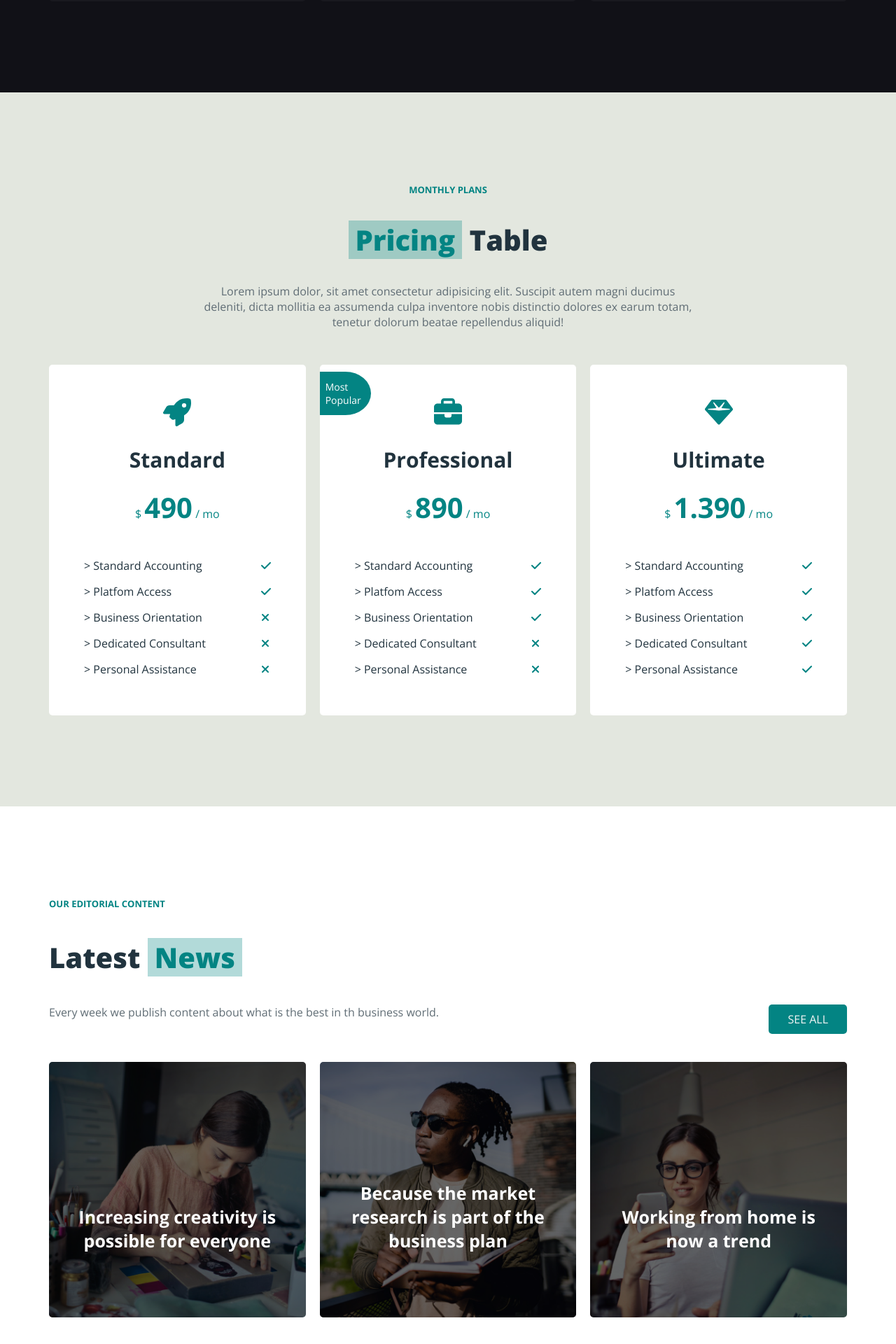
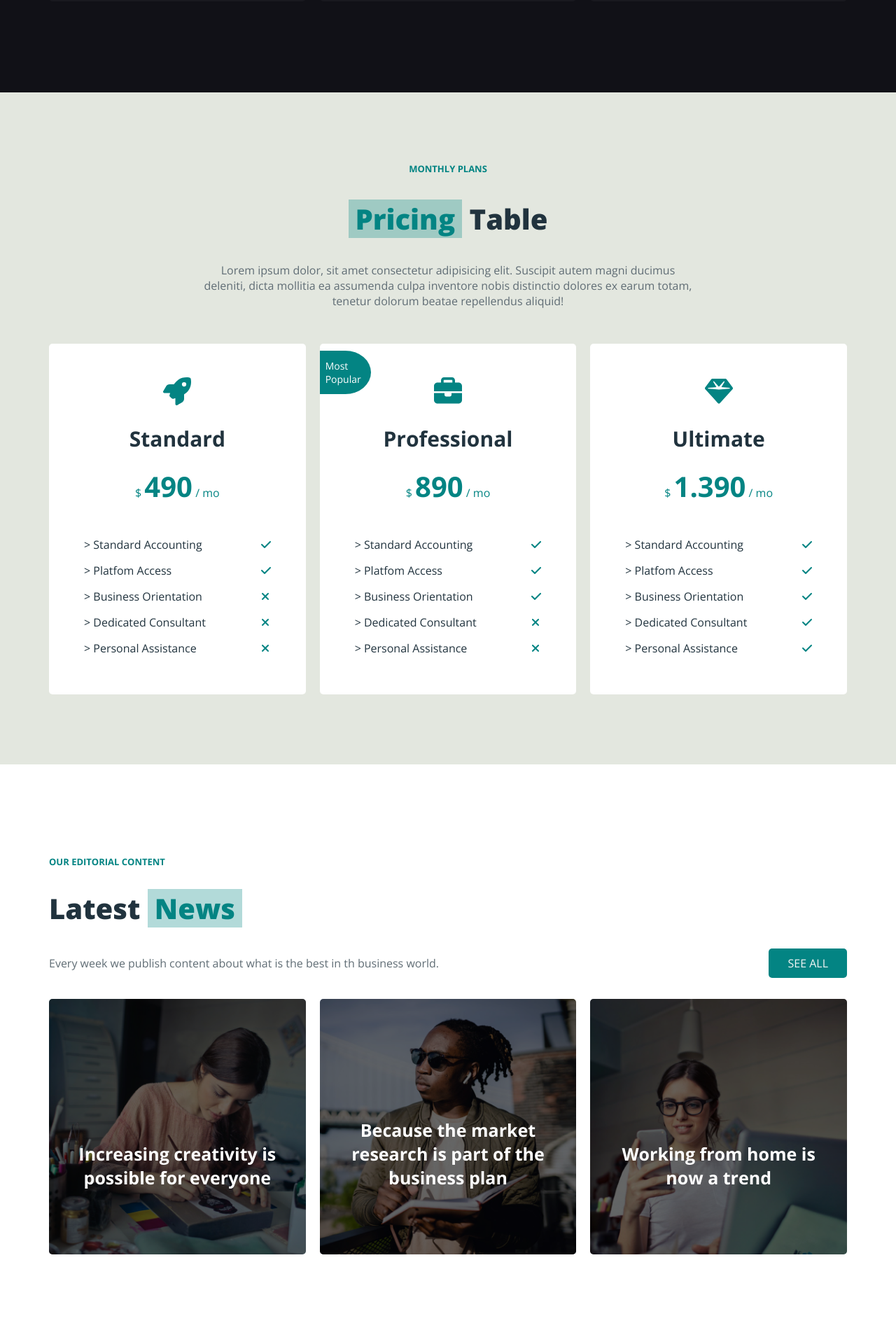
Before and after one commit to RiccardoImperato/proj-html-vuejs, a Vue app: page / in a window 1280 px wide. Shown: the part 2980-4900 px from the top of the page at 70% size. Built offline with nearby package versions, Linux system fonts and the light colour scheme.

Commit message:
fix: refactor

```diff
--- a/src/components/main/News.vue
+++ b/src/components/main/News.vue
@@ -84,7 +84,7 @@ export default {
     }
 
     h2 {
-        margin: 40px 0;
+        margin: 30px 0;
         color: $card-font-color;
 
         span {
@@ -97,6 +97,7 @@ export default {
     .info {
         display: flex;
         justify-content: space-between;
+        align-items: center;
 
         p {
             color: $secondary-font-color;
@@ -108,7 +109,7 @@ export default {
     }
 
     ul {
-        margin-top: 40px;
+        margin-top: 30px;
 
         .card {
             padding: 0;
--- a/src/components/main/Prices.vue
+++ b/src/components/main/Prices.vue
@@ -114,7 +114,7 @@ export default {
 @use '../../assets/scss/_partials/variables.scss' as *;
 
 .container {
-    padding: 130px 0;
+    padding: 100px 0;
     background-color: $primary-bg;
 
     .box-small {
```
